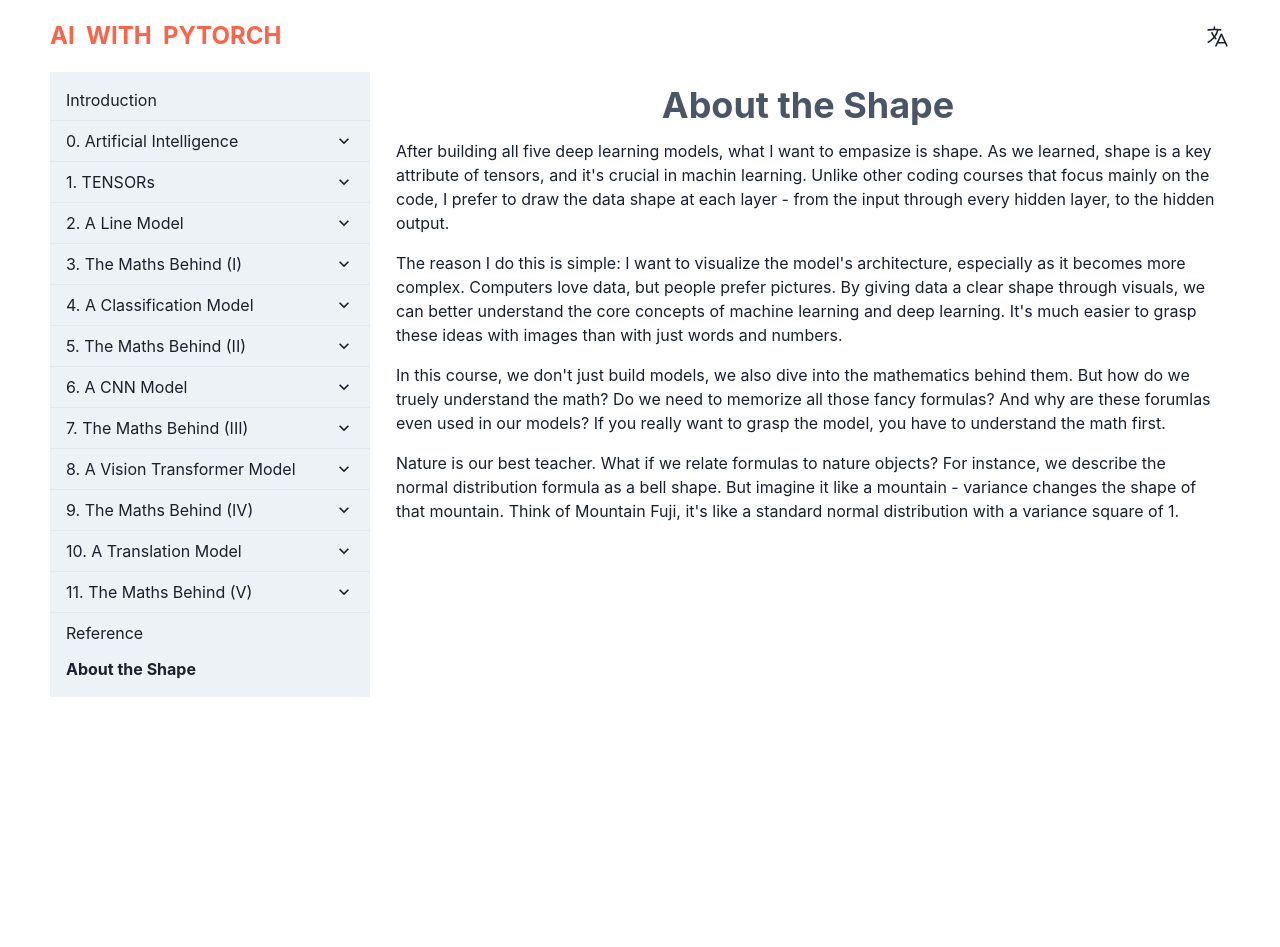
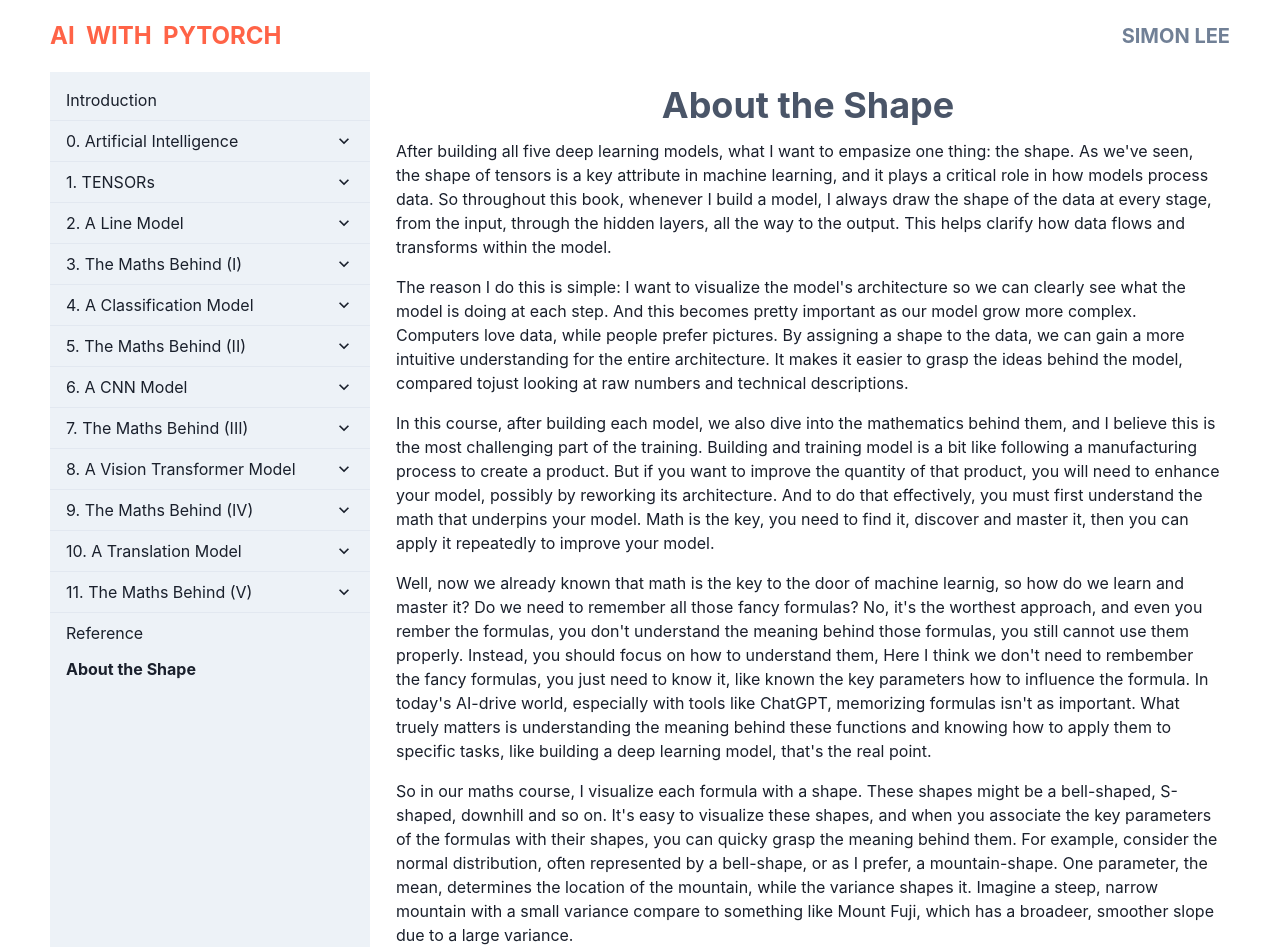
Before and after one commit to lqfeng2022/pytorch-hub, a React (Vite) app: page /about-shape in a window 1280 px wide. Before the commit the page ends 800 px from the top, so only its background shows below. Built offline with nearby package versions, Linux system fonts and the light colour scheme.

Commit message:
Navbar and HomePage changing and so on

```diff
--- a/src/HomePage.tsx
+++ b/src/HomePage.tsx
@@ -29,7 +29,7 @@ function HomePage() {
       <Stack spacing={5} pb={5}>
         { showContent && <>
           <Image src={bookImage} alt='Book Cover'/>
-          <Text>Hi! Hello! I built this web for this book. You can read the whole contents here. This book is a beginners' guider for anyone interested in Artificial Intelligence. If this book brings you inspiration and joy, and you want to dive deeper, feel free to visit my YouTube channel, where I'm gonna talk more details about <Text as='b'>Artificial Intelligence</Text> and <Text as='b'>Developments</Text>.</Text>
+          <Text>What's up! I built this web for a PyTorch training course. You can explore all the content here, and it's designed to be beginner-friendly for anyone interested in deep learing. If this book sparks you curiosity and brings you joy, and you are eager dive deeper, feel free to subscribe my YouTube channel! There, I'll exploring even more exciting <Text as='b'>deep learing models</Text>. Let's hit the road!</Text>
           {!isLargeScreen &&
             <Button
               bg='tomato'
--- a/src/components/NavBar.tsx
+++ b/src/components/NavBar.tsx
@@ -1,5 +1,4 @@
-import { Container, HStack, Icon, Text } from '@chakra-ui/react';
-import { HiLanguage } from 'react-icons/hi2';
+import { Container, HStack, Text } from '@chakra-ui/react';
 import { Link } from 'react-router-dom';
 
 const NavBar = () => {
@@ -26,7 +25,7 @@ const NavBar = () => {
             AI &nbsp;WITH &nbsp;PYTORCH
           </Text>
         </Link>
-        <Icon boxSize='25px' as={HiLanguage} />
+        <Text as='b' fontSize='xl' color='gray.500'>SIMON LEE</Text>
       </HStack>
     </Container>
   );
--- a/src/data/introduce.ts
+++ b/src/data/introduce.ts
@@ -163,19 +163,23 @@ export default [
     content: [
       { id: 0,
         title: "",
-        value: "After building all five deep learning models, what I want to empasize is shape. As we learned, shape is a key attribute of tensors, and it's crucial in machin learning. Unlike other coding courses that focus mainly on the code, I prefer to draw the data shape at each layer - from the input through every hidden layer, to the hidden output."
+        value: "After building all five deep learning models, what I want to empasize one thing: the shape. As we've seen,  the shape of tensors is a key attribute in machine learning, and it plays a critical role in how models process data. So throughout this book, whenever I build a model, I always draw the shape of the data at every stage, from the input, through the hidden layers, all the way to the output. This helps clarify how data flows and transforms within the model."
       },
       { id: 1,
         title: "",
-        value: "The reason I do this is simple: I want to visualize the model's architecture, especially as it becomes more complex. Computers love data, but people prefer pictures. By giving data a clear shape through visuals, we can better understand the core concepts of machine learning and deep learning. It's much easier to grasp these ideas with images than with just words and numbers."
+        value: "The reason I do this is simple: I want to visualize the model's architecture so we can clearly see what the model is doing at each step. And this becomes pretty important as our model grow more complex. Computers love data, while people prefer pictures. By assigning a shape to the data, we can gain a more intuitive understanding for the entire architecture. It makes it easier to grasp the ideas behind the model, compared tojust looking at raw numbers and technical descriptions."
       },
       { id: 2,
         title: "",
-        value: "In this course, we don't just build models, we also dive into the mathematics behind them. But how do we truely understand the math? Do we need to memorize all those fancy formulas? And why are these forumlas even used in our models? If you really want to grasp the model, you have to understand the math first."
+        value: "In this course, after building each model, we also dive into the mathematics behind them, and I believe this is the most challenging part of the training. Building and training model is a bit like following a manufacturing process to create a product. But if you want to improve the quantity of that product, you will need to enhance your model, possibly by reworking its architecture. And to do that effectively, you must first understand the math that underpins your model. Math is the key, you need to find it, discover and master it, then you can apply it repeatedly to improve your model."
       },
       { id: 3,
         title: "",
-        value: "Nature is our best teacher. What if we relate formulas to nature objects? For instance, we describe the normal distribution formula as a bell shape. But imagine it like a mountain - variance changes the shape of that mountain. Think of Mountain Fuji, it's like a standard normal distribution with a variance square of 1."
+        value: "Well, now we already known that math is the key to the door of machine learnig, so how do we learn and master it? Do we need to remember all those fancy formulas? No, it's the worthest approach, and even you rember the formulas, you don't understand the meaning behind those formulas, you still cannot use them properly. Instead, you should focus on how to understand them, Here I think we don't need to rembember the fancy formulas, you just need to know it, like known the key parameters how to influence the formula. In today's AI-drive world, especially with tools like ChatGPT,  memorizing formulas isn't as important. What truely matters is understanding the meaning behind these functions and knowing how to apply them to specific tasks, like building a deep learning model, that's the real point."
+      },
+      { id: 3,
+        title: "",
+        value: "So in our maths course, I visualize each formula with a shape. These shapes might be a bell-shaped, S-shaped, downhill and so on. It's easy to visualize these shapes, and when you associate the key parameters of the formulas with their shapes, you can quicky grasp the meaning behind them. For example, consider the normal distribution, often represented by a bell-shape, or as I prefer, a mountain-shape. One parameter, the mean, determines the location of the mountain, while the variance shapes it. Imagine a steep, narrow mountain with a small variance compare to something like Mount Fuji, which has a broadeer, smoother slope due to a large variance."
       },
     ]
   },
```
Also changed, not shown: src/assets/book_cover.jpeg, src/assets/book_cover_2.jpeg.
